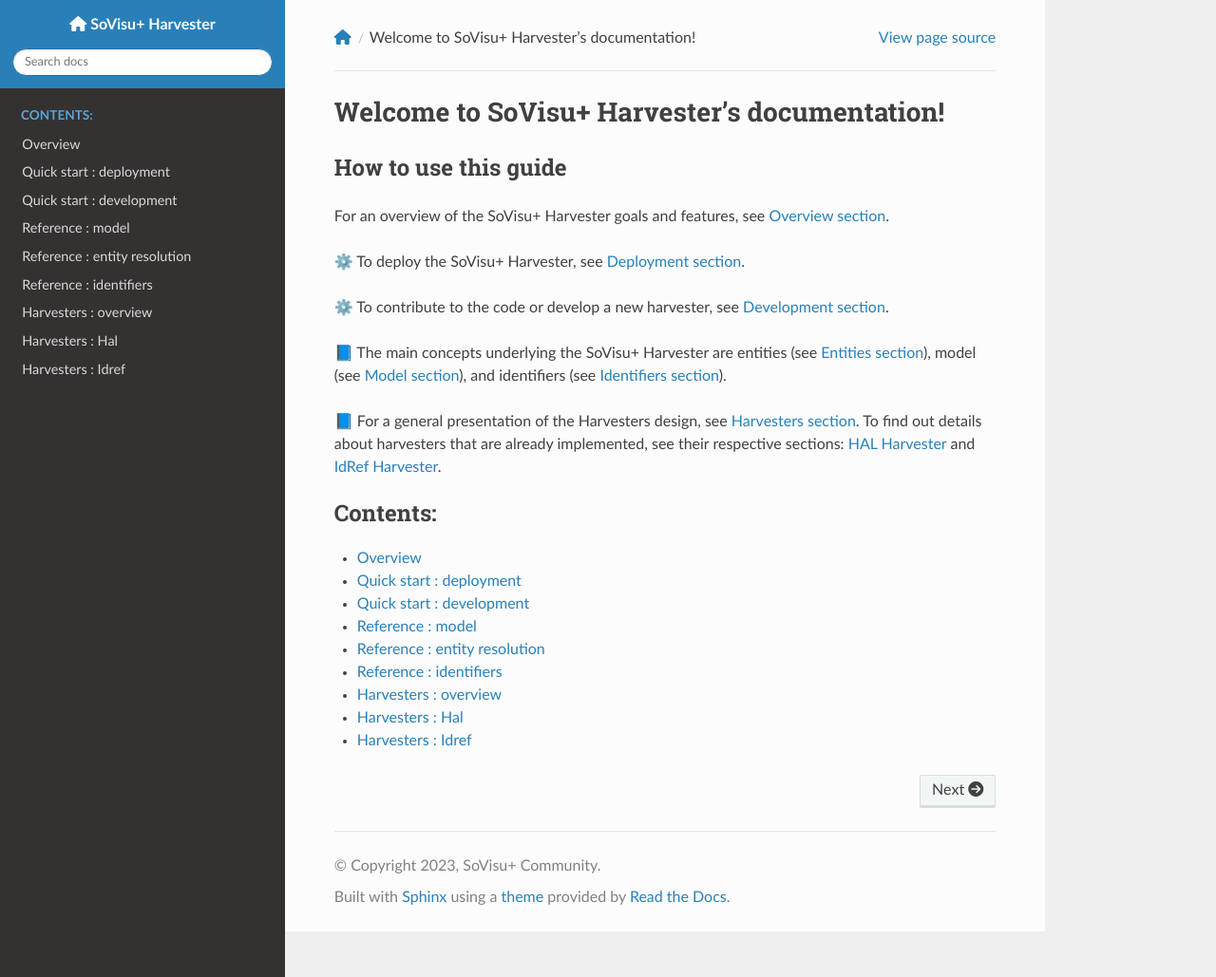
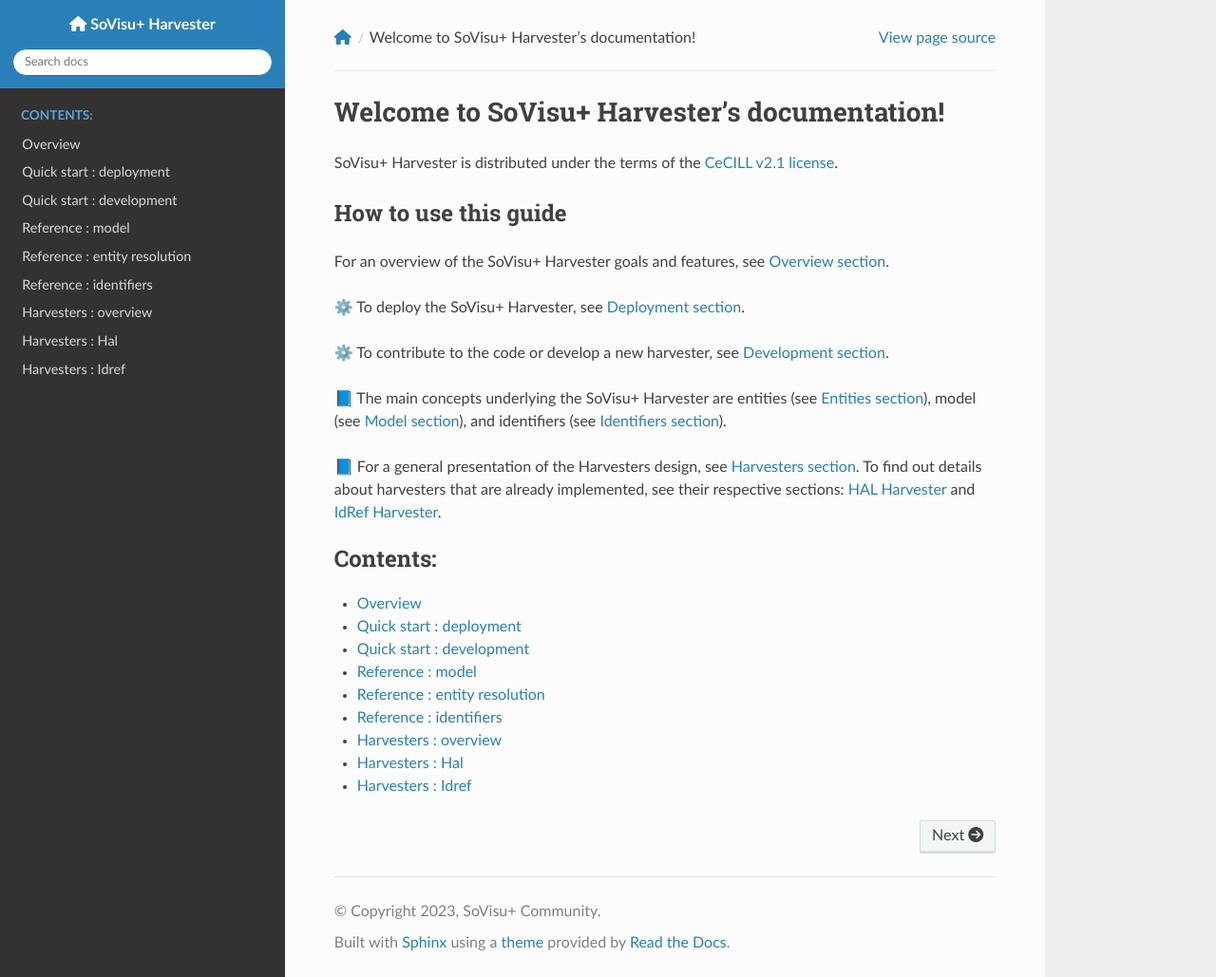
Before and after one commit to CRISalid-esr/svp-harvester, a Sphinx documentation site: the page built from docs/source/index.rst, in a window 1280 px wide and 1029 px high. Shown: the whole window at 95% size. Built offline with Sphinx 7.4.7 and the Read the Docs theme 2.0.0, drawn with Linux system fonts in a browser that asks for light colours; nearby versions of some CDN libraries.

Commit message:
Mention licence in documentation

```diff
--- a/docs/source/index.rst
+++ b/docs/source/index.rst
@@ -1,6 +1,8 @@
 *********************************************
 Welcome to SoVisu+ Harvester's documentation!
 *********************************************
+
+SoVisu+ Harvester is distributed under the terms of the `CeCILL v2.1 license <http://www.cecill.info/licences/Licence_CeCILL_V2.1-en.txt>`_.
 
 =====================
 How to use this guide
```
Also changed, not shown: README.md (+2 -0 lines).
